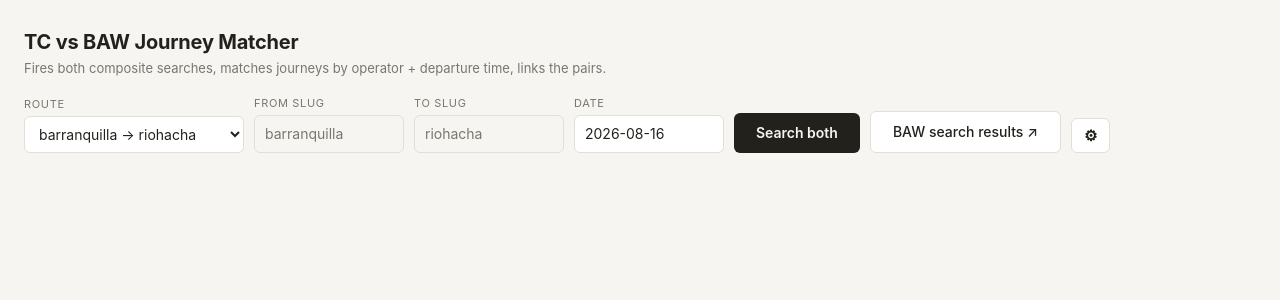
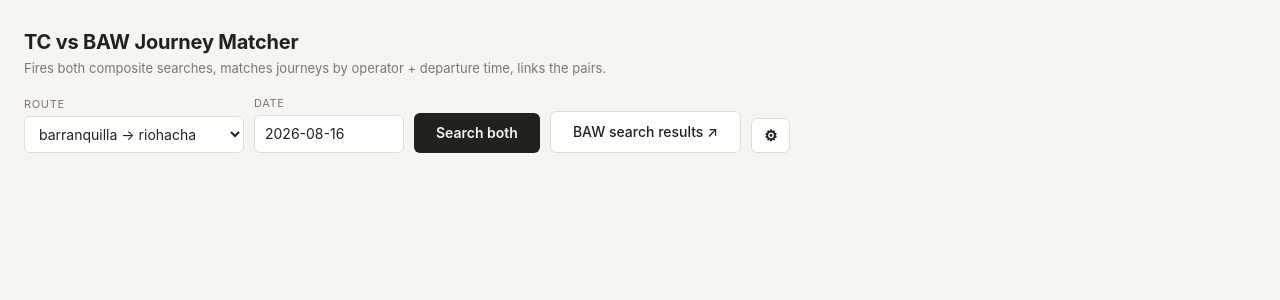
Before and after one commit to iliran11/compare-journeys-supplyless, a Next.js app: page / in a window 1280 px wide. Shown: the top 300 px of the page. Built offline with nearby package versions, Linux system fonts and the light colour scheme.

Commit message:
🧹 Drop redundant from/to fields — the route dropdown says it all
Co-Authored-By: Claude Fable 5 <noreply@anthropic.com>

```diff
--- a/app/page.js
+++ b/app/page.js
@@ -198,14 +198,6 @@ export default function Page() {
           </select>
         </div>
         <div>
-          <label htmlFor="from">From slug</label>
-          <input id="from" value={fromSlug} readOnly />
-        </div>
-        <div>
-          <label htmlFor="to">To slug</label>
-          <input id="to" value={toSlug} readOnly />
-        </div>
-        <div>
           <label htmlFor="date">Date</label>
           <input id="date" value={date} onChange={(e) => setDate(e.target.value)} />
         </div>
```
